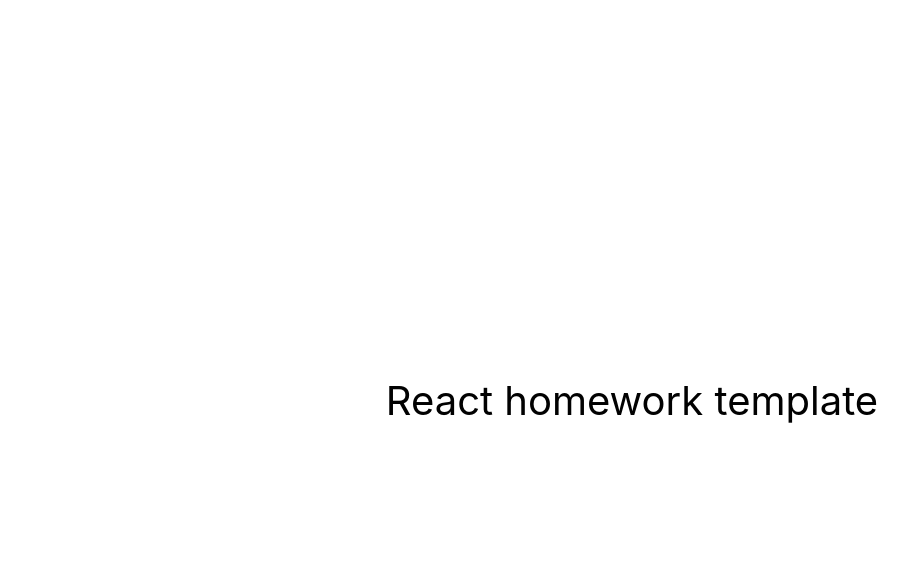
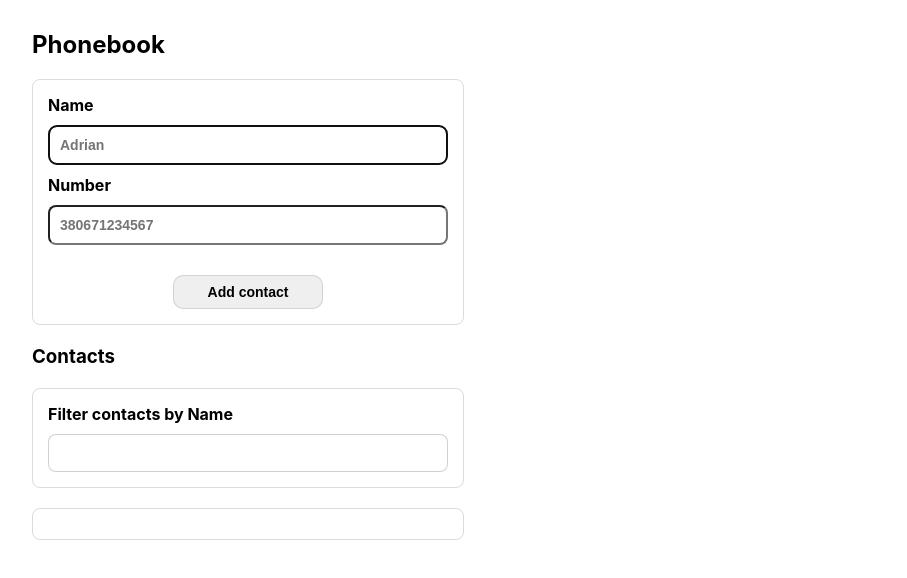
Before and after one commit to Elena-Hrechyk/goit-react-hw-04-phonebook, a React (Create React App) app: page / in a window 1280 px wide. Shown: the top 578 px of the page, without its empty margins (8-915 px from the left). Built offline with nearby package versions, Linux system fonts and the light colour scheme.

Commit message:
update files

```diff
--- a/src/components/App.jsx
+++ b/src/components/App.jsx
@@ -1,16 +1,97 @@
-export const App = () => {
-  return (
-    <div
-      style={{
-        height: '100vh',
-        display: 'flex',
-        justifyContent: 'center',
-        alignItems: 'center',
-        fontSize: 40,
-        color: '#010101'
-      }}
-    >
-      React homework template
-    </div>
-  );
-};
+import React, { Component } from 'react';
+import { FormContact } from './FormContact/FormContact';
+import { Filter } from './Filter/Filter';
+import { ContactList } from './Contacts/ContactList';
+import { nanoid } from 'nanoid';
+
+export class App extends Component {
+  state = {
+    contacts: [],
+    filter: '',
+  };
+
+  // Вызывается сразу после монтирования компонента в DOM
+  componentDidMount() {
+    const contacts = localStorage.getItem('contacts');
+    const parseContacts = JSON.parse(contacts);
+    if (parseContacts) {
+      this.setState({ contacts: parseContacts });
+    }
+  }
+
+  // Вызывается сразу после обновления компонента в DOM. Не вызывается при первоначальном рендере компонента
+  componentDidUpdate(_, prevState) {
+    const nextContacts = this.state.contacts;
+    const prevContacts = prevState.contacts;
+    if (nextContacts !== prevContacts) {
+      localStorage.setItem('contacts', JSON.stringify(nextContacts));
+    }
+  }
+
+  formSubmit = data => {
+    data.id = nanoid(5); // уникальний id контакта
+
+    const newContact = data.name.toLowerCase();
+    const checkContact = this.state.contacts.some(
+      item => item.name.toLowerCase() === newContact
+    );
+
+    if (checkContact) {
+      return alert(`${data.name} is already in contacts`);
+    }
+
+    this.setState(({ contacts }) => ({
+      contacts: [...contacts, data],
+    }));
+  };
+
+  deleteContact = contactId => {
+    this.setState(prevState => ({
+      contacts: prevState.contacts.filter(item => item.id !== contactId),
+    }));
+  };
+
+  filterContact = evt => {
+    this.setState({ [evt.currentTarget.name]: evt.currentTarget.value });
+  };
+
+  getFilterContact() {
+    const { contacts, filter } = this.state;
+    const filterNorm = filter.toLowerCase();
+    return contacts.filter(item =>
+      item.name.toLowerCase().includes(filterNorm)
+    );
+  }
+
+  render() {
+    const { filter } = this.state;
+    const filterContacts = this.getFilterContact();
+
+    return (
+      <>
+        <h2
+          style={{
+            marginTop: 30,
+            marginLeft: 40,
+          }}
+        >
+          Phonebook
+        </h2>
+        <FormContact onSubmitData={this.formSubmit} />
+        <h3
+          style={{
+            marginTop: 20,
+            marginLeft: 40,
+          }}
+        >
+          Contacts
+        </h3>
+        <Filter filter={filter} onSearchContact={this.filterContact} />
+        <ContactList
+          contacts={filterContacts}
+          onDeleteContact={this.deleteContact}
+        />
+      </>
+    );
+  }
+}
--- /dev/null
+++ b/src/components/Contacts/ContactList.jsx
@@ -0,0 +1,44 @@
+import PropTypes from 'prop-types';
+import {
+  List,
+  ItemContact,
+  InfoContact,
+  BtnDelContact,
+} from './ContactList.styled';
+
+export const ContactList = ({ contacts, onDeleteContact }) => {
+  return (
+    <>
+      <List>
+        {contacts.map(item => {
+          return (
+            <ItemContact key={item.id}>
+              <InfoContact>
+                {item.name}: {item.number}
+              </InfoContact>
+              <BtnDelContact
+                type="button"
+                onClick={() => {
+                  onDeleteContact(item.id);
+                }}
+              >
+                Delete
+              </BtnDelContact>
+            </ItemContact>
+          );
+        })}
+      </List>
+    </>
+  );
+};
+
+ContactList.prototype = {
+  contacts: PropTypes.arrayOf(
+    PropTypes.exact({
+      id: PropTypes.string.isRequired,
+      name: PropTypes.string.isRequired,
+      number: PropTypes.string.isRequired,
+    })
+  ),
+  onDeleteContact: PropTypes.func,
+};
--- /dev/null
+++ b/src/components/Contacts/ContactList.styled.js
@@ -0,0 +1,50 @@
+import styled from '@emotion/styled';
+
+export const List = styled.ul`
+  width: 400px;
+  padding: 15px;
+  margin-top: 20px;
+  margin-bottom: 20px;
+  margin-left: 40px;
+  border: 1px solid rgba(161, 165, 161, 0.397);
+  border-radius: 8px;
+`;
+
+export const ItemContact = styled.li`
+  display: flex;
+  grid-gap: 10px;
+  align-items: center;
+  &:not(:last-child) {
+    margin-bottom: 15px;
+  }
+`;
+
+export const InfoContact = styled.p`
+  width: 300px;
+  font-size: 16px;
+  font-weight: 600;
+  margin-right: 10px;
+  white-space: nowrap;
+  text-overflow: ellipsis;
+  overflow: hidden;
+`;
+
+export const BtnDelContact = styled.button`
+  display: block;
+  margin-left: auto;
+  padding-top: 4px;
+  padding-bottom: 4px;
+  padding-left: 8px;
+  padding-right: 8px;
+  cursor: pointer;
+  font-size: 12px;
+  font-weight: 700;
+  border-radius: 10px;
+  border: 1px solid rgba(161, 165, 161, 0.397);
+  transition: color 250ms linear, background-color 250ms linear;
+  &:hover,
+  &:focus {
+    color: aliceblue;
+    background-color: #4468df;
+  }
+`;
--- /dev/null
+++ b/src/components/Filter/Filter.jsx
@@ -0,0 +1,26 @@
+import PropTypes from 'prop-types';
+import { BoxFilter, LableFilter, InputFilter } from './Filter.styled';
+
+export const Filter = ({ filter, onSearchContact }) => {
+  return (
+    <>
+      <BoxFilter>
+        <LableFilter>
+          Filter contacts by Name
+          <InputFilter
+            type="text"
+            name="filter"
+            value={filter}
+            onChange={onSearchContact}
+            pattern="^[a-zA-Zа-яА-Я]+(([' -][a-zA-Zа-яА-Я ])?[a-zA-Zа-яА-Я]*)*$"
+          />
+        </LableFilter>
+      </BoxFilter>
+    </>
+  );
+};
+
+Filter.prototype = {
+  filter: PropTypes.string,
+  onSearchContact: PropTypes.func,
+};
--- /dev/null
+++ b/src/components/Filter/Filter.styled.js
@@ -0,0 +1,27 @@
+import styled from '@emotion/styled';
+
+export const BoxFilter = styled.div`
+  width: 400px;
+  padding: 15px;
+  margin-top: 20px;
+  margin-bottom: 20px;
+  margin-left: 40px;
+  border: 1px solid rgba(161, 165, 161, 0.397);
+  border-radius: 8px;
+`;
+
+export const LableFilter = styled.label`
+  display: flex;
+  flex-direction: column;
+  font-size: 16px;
+  font-weight: 700;
+`;
+
+export const InputFilter = styled.input`
+  margin-top: 10px;
+  padding: 10px;
+  font-size: 14px;
+  font-weight: 700;
+  border: 1px solid rgba(161, 165, 161, 0.5);
+  border-radius: 8px;
+`;
--- /dev/null
+++ b/src/components/FormContact/FormContact.jsx
@@ -0,0 +1,58 @@
+import { Formik, Form, Field } from 'formik';
+import * as yup from 'yup';
+import css from './FormContact.module.css';
+import { Lable, BtnAddContact } from './FormContact.styled';
+
+const schema = yup.object().shape({
+  name: yup.string().required(),
+  number: yup.string().required(),
+});
+
+const initialValues = {
+  name: '',
+  number: '',
+};
+
+export const FormContact = ({ onSubmitData }) => {
+  const onSubmit = (values, { resetForm }) => {
+    onSubmitData(values);
+    resetForm();
+  };
+
+  return (
+    <Formik
+      initialValues={initialValues}
+      validationSchema={schema}
+      onSubmit={onSubmit}
+    >
+      <Form className={css.form}>
+        <Lable>
+          Name
+          <Field
+            type="text"
+            name="name"
+            className={css.input}
+            pattern="^[a-zA-Zа-яА-Я]+(([' -][a-zA-Zа-яА-Я ])?[a-zA-Zа-яА-Я]*)*$"
+            title="Name may contain only letters, apostrophe, dash and spaces. For example Adrian, Jacob Mercer, Charles de Batz de Castelmore d'Artagnan"
+            placeholder="Adrian"
+            autoFocus
+            required
+          />
+        </Lable>
+        <Lable>
+          Number
+          <Field
+            type="tel"
+            name="number"
+            className={css.input}
+            pattern="\+?\d{1,4}?[-.\s]?\(?\d{1,3}?\)?[-.\s]?\d{1,4}[-.\s]?\d{1,4}[-.\s]?\d{1,9}"
+            title="Phone number must be digits and can contain spaces, dashes, parentheses and can start with +"
+            placeholder="380671234567"
+            required
+          />
+        </Lable>
+        <BtnAddContact type="submit">Add contact</BtnAddContact>
+      </Form>
+    </Formik>
+  );
+};
--- /dev/null
+++ b/src/components/FormContact/FormContact.module.css
@@ -0,0 +1,50 @@
+.form {
+  display: flex;
+  flex-direction: column;
+  width: 400px;
+  padding: 15px;
+  margin-top: 20px;
+  margin-bottom: 20px;
+  margin-left: 40px;
+  border: 1px solid rgba(161, 165, 161, 0.397);
+  border-radius: 8px;
+}
+
+/* .label {
+  display: flex;
+  flex-direction: column;
+  margin-bottom: 10px;
+  font-size: 16px;
+  font-weight: 700;
+} */
+
+.input {
+  margin-top: 10px;
+  padding: 10px;
+  font-size: 14px;
+  font-weight: 700;
+  border-radius: 8px;
+}
+
+/* .buttonAdd {
+  width: 150px;
+  display: block;
+  margin-left: auto;
+  margin-right: auto;
+  margin-top: 20px;
+  padding: 8px;
+  cursor: pointer;
+
+  font-size: 14px;
+  font-weight: 700;
+
+  border-radius: 10px;
+  border: 1px solid rgba(161, 165, 161, 0.397);
+  transition: color 250ms linear, background-color 250ms linear;
+}
+
+.buttonAdd:hover,
+.buttonAdd:focus {
+  color: aliceblue;
+  background-color: #4468df;
+} */
--- /dev/null
+++ b/src/components/FormContact/FormContact.styled.js
@@ -0,0 +1,39 @@
+import styled from '@emotion/styled';
+
+export const Lable = styled.label`
+  display: flex;
+  flex-direction: column;
+  margin-bottom: 10px;
+  font-size: 16px;
+  font-weight: 700;
+`;
+
+export const Input = styled.input`
+  margin-top: 10px;
+  padding: 10px;
+  font-size: 14px;
+  font-weight: 700;
+  border-radius: 8px;
+`;
+
+export const BtnAddContact = styled.button`
+  width: 150px;
+  display: block;
+  margin-left: auto;
+  margin-right: auto;
+  margin-top: 20px;
+  padding: 8px;
+  cursor: pointer;
+
+  font-size: 14px;
+  font-weight: 700;
+
+  border-radius: 10px;
+  border: 1px solid rgba(161, 165, 161, 0.397);
+  transition: color 250ms linear, background-color 250ms linear;
+  &:hover,
+  &:focus {
+    color: aliceblue;
+    background-color: #4468df;
+  }
+`;
--- a/src/index.css
+++ b/src/index.css
@@ -13,3 +13,26 @@
   font-family: source-code-pro, Menlo, Monaco, Consolas, 'Courier New',
     monospace;
 }
+
+h1,
+h2,
+h3,
+p {
+  padding: 0;
+  margin: 0;
+}
+
+img {
+  display: block;
+  max-width: 100%;
+}
+
+ul {
+  list-style: none;
+  padding: 0;
+  margin: 0;
+}
+
+a {
+  text-decoration: none;
+}
```
Also changed, not shown: package.json (+5 -2 lines), 1 other file (tests, documents, lock files or other folders).
